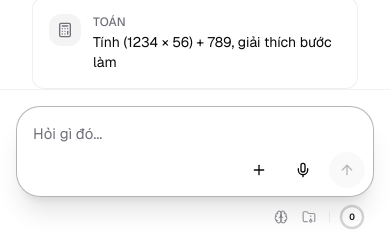
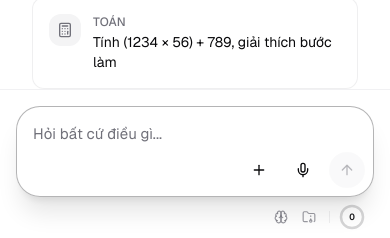
Before and after one commit to VuTan11501/tans-agents, a Next.js app: page / in a window 390 px wide. Shown: the part 556-794 px from the top of the page. Built offline with nearby package versions, Linux system fonts and the light colour scheme.

Commit message:
ui(composer): adaptive placeholder shortens based on input width

```diff
--- a/components/composer.tsx
+++ b/components/composer.tsx
@@ -92,6 +92,8 @@ export function Composer({ value, onChange, onSubmit, onStop, isStreaming, disab
   const [isDragging, setIsDragging] = useState(false)
   const [previewUrls, setPreviewUrls] = useState<Record<string, string>>({})
   const [isNarrow, setIsNarrow] = useState(false)
+  const [inputWidth, setInputWidth] = useState(0)
+  const inputWrapRef = useRef<HTMLDivElement>(null)
   const [quotedText, setQuotedText] = useState<string | null>(null)
   const [pendingSubmitMessage, setPendingSubmitMessage] = useState<string | null>(null)
   const [isRagPrefetching, setIsRagPrefetching] = useState(false)
@@ -105,6 +107,15 @@ export function Composer({ value, onChange, onSubmit, onStop, isStreaming, disab
     update()
     mq.addEventListener("change", update)
     return () => mq.removeEventListener("change", update)
+  }, [])
+  useEffect(() => {
+    const el = inputWrapRef.current
+    if (!el || typeof ResizeObserver === "undefined") return
+    const ro = new ResizeObserver((entries) => {
+      for (const entry of entries) setInputWidth(entry.contentRect.width)
+    })
+    ro.observe(el)
+    return () => ro.disconnect()
   }, [])
   useEffect(() => {
     if (typeof window === "undefined") return
@@ -429,13 +440,24 @@ export function Composer({ value, onChange, onSubmit, onStop, isStreaming, disab
         )}
 
         <div className="flex items-end gap-2">
-          <div className={cn("min-w-0 flex-1", markdownPreviewOpen && "grid grid-cols-1 gap-2 md:grid-cols-2")}>
+          <div ref={inputWrapRef} className={cn("min-w-0 flex-1", markdownPreviewOpen && "grid grid-cols-1 gap-2 md:grid-cols-2")}>
             <Textarea
               ref={ref}
               value={value}
               onChange={(e) => handleChange(e.target.value)}
               onKeyDown={handleKeyDown}
-              placeholder={placeholder || (isNarrow ? "Hỏi gì đó..." : "Hỏi bất cứ điều gì... (Shift + Enter để xuống dòng)")}
+              placeholder={
+                placeholder ||
+                (inputWidth > 0 && inputWidth < 90
+                  ? "Hỏi..."
+                  : inputWidth > 0 && inputWidth < 200
+                  ? "Hỏi gì đó..."
+                  : inputWidth > 0 && inputWidth < 380
+                  ? "Hỏi bất cứ điều gì..."
+                  : isNarrow
+                  ? "Hỏi gì đó..."
+                  : "Hỏi bất cứ điều gì... (Shift + Enter để xuống dòng)")
+              }
               disabled={disabled}
               rows={1}
               className="min-h-[28px] max-h-60 resize-none border-0 bg-transparent p-0 py-2 pb-5 text-[15px] shadow-none focus-visible:ring-0"
```
